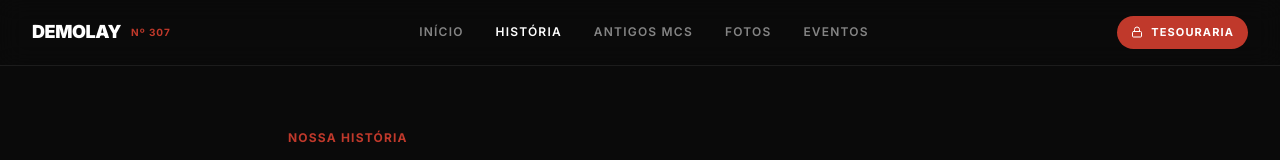
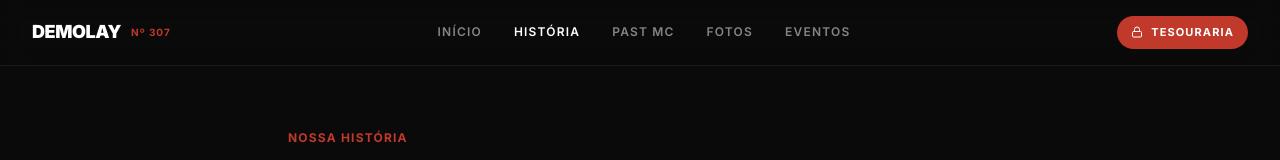
Before and after one commit to roquedinizarruda307/roquedinizarruda307.github.io, a Next.js app: page /historia in a window 1280 px wide. Shown: the top 160 px of the page. Built offline with nearby package versions, Linux system fonts and the light colour scheme.

Commit message:
Renomeia 'Antigos MCs' para 'Past MC'

```diff
--- a/app/(site)/antigos-mc/page.tsx
+++ b/app/(site)/antigos-mc/page.tsx
@@ -6,7 +6,7 @@ export default function AntigosMCPage() {
       <PublicNav />
       <main className="max-w-4xl mx-auto px-5 md:px-8 py-12 md:py-16 text-white">
         <p className="text-xs font-bold tracking-widest uppercase mb-3" style={{ color: '#c0392b' }}>Galeria de Honra</p>
-        <h1 className="text-3xl md:text-4xl font-black tracking-tight mb-6 md:mb-8">Antigos Mestres Conselheiros</h1>
+        <h1 className="text-3xl md:text-4xl font-black tracking-tight mb-6 md:mb-8">Past MC</h1>
         <p className="text-base leading-relaxed mb-10" style={{ color: 'rgba(255,255,255,0.6)' }}>
           Registro dos jovens que conduziram o Capítulo Nº 307 ao longo dos anos.
         </p>
--- a/app/(site)/page.tsx
+++ b/app/(site)/page.tsx
@@ -8,7 +8,7 @@ export default function Home() {
       logoText="DeMolay"
       navLinks={[
         { label: 'História',   href: '/historia' },
-        { label: 'Antigos MCs',href: '/antigos-mc' },
+        { label: 'Past MC',    href: '/antigos-mc' },
         { label: 'Fotos',      href: '/fotos' },
         { label: 'Eventos',    href: '/eventos' },
         { label: 'Tesouraria', href: '/login' },
--- a/components/PublicNav.tsx
+++ b/components/PublicNav.tsx
@@ -8,7 +8,7 @@ import { useState } from 'react'
 const links = [
   { href: '/',           label: 'Início' },
   { href: '/historia',   label: 'História' },
-  { href: '/antigos-mc', label: 'Antigos MCs' },
+  { href: '/antigos-mc', label: 'Past MC' },
   { href: '/fotos',      label: 'Fotos' },
   { href: '/eventos',    label: 'Eventos' },
 ]
```
